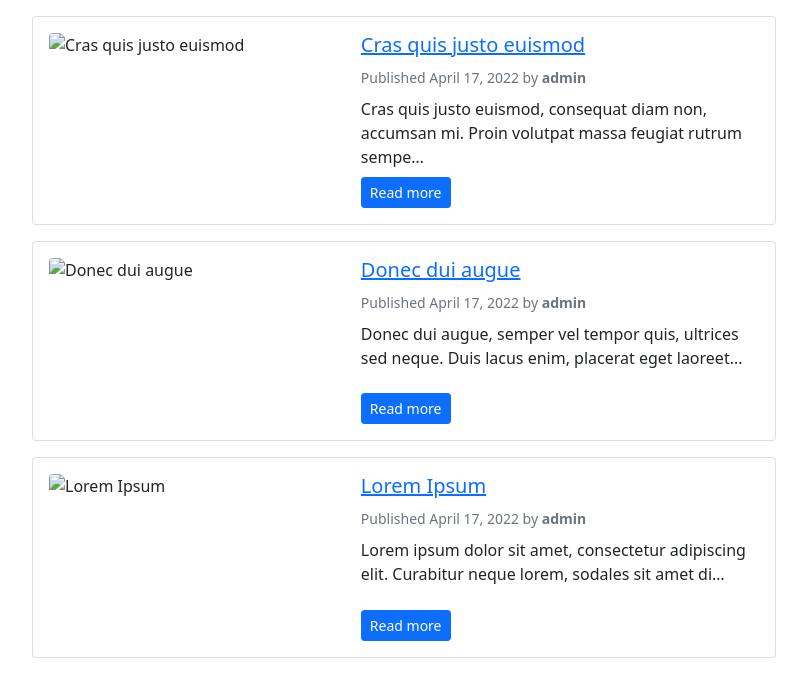
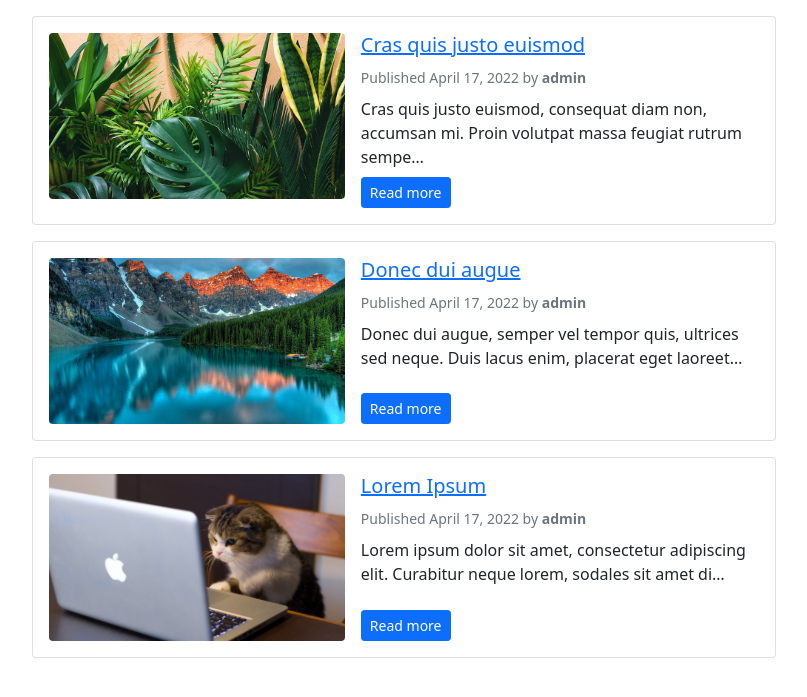
Before and after one commit to ksenia790/blog-api-test, a Django app: page / in a window 1280 px wide. Shown: the part 57-754 px from the top of the page, without its empty margins (236-1043 px from the left). Run offline with Django 4.2, Linux system fonts and the light colour scheme; data comes from the database, SQL or seed files in the repository; both versions use the stored data as it was after the commit; some libraries are stand-ins or nearby versions.

Commit message:
Adding imagies in blog posts

```diff
--- a/blog/blog_api/static/css/style.css
+++ b/blog/blog_api/static/css/style.css
@@ -8,3 +8,7 @@ article img{
     height: auto !important;
     border-radius: .25rem!important;
 }
+
+.featured-image-list{
+    object-fit: cover;
+}
--- a/blog/blog_api/templates/post_detail.html
+++ b/blog/blog_api/templates/post_detail.html
@@ -4,7 +4,7 @@
 {% block content %}
     <article>
         <figure>
-         <img src="https://via.placeholder.com/1280x720" class="rounded" alt="{{post.title}}">
+         <img src="{{ post.image.url }}" class="rounded" alt="{{post.title}}">
         </figure>
         <div class="mt-3">
             <h1>{{post.title}}</h1>
--- a/blog/blog_api/templates/post_list.html
+++ b/blog/blog_api/templates/post_list.html
@@ -1,13 +1,17 @@
 {% extends 'base.html' %}
 
 {% block content %}
+{% if tag %}
+<h2 class="mb-3">Posts tagged with "{{ tag.name }}"</h2>
+{% endif %}
+
 {% for post in posts %}
 <div class="card mb-3">
     <div class="card-body">
         <div class="row g-0">
             <div class="col-md-5">
                 <div class="ratio ratio-16x9">
-                        <img src="https://via.placeholder.com/1280x720" class="rounded" alt="{{post.title}}">
+                    <img src="{{ post.image.url }}" class="rounded featured-image-list" alt="{{post.title}}">
                 </div>
             </div>
             <div class="col-md-7 ps-md-3 pt-3 pt-md-0 d-flex flex-column">
@@ -17,6 +21,7 @@
                         {{ post.title }}
                     </a>
                 </h2>
+
                 <div class="text-muted">
                     <small>
                         Published {{ post.publish.date }} by <strong>{{ post.author }}</strong>
@@ -25,6 +30,7 @@
 
 
                 <p class="card-text mb-auto py-2">{{ post.body|safe|striptags|truncatechars:100 }}</p>
+
 
                 <div>
                     <a href="{{ post.get_absolute_url }}" class="btn btn-primary btn-sm">Read more</a>
@@ -36,5 +42,7 @@
 </div>
 
 {% endfor %}
+
 {% include "pagination.html" with page=posts %}
+
 {% endblock content %}
```
Also changed, not shown: blog/blog_api/db.sqlite3, blog/blog_api/media/featured_image/2022/04/17/cat-proger.jpeg (added), blog/blog_api/media/featured_image/2022/04/17/cat-programmer.jpg (added), blog/blog_api/media/featured_image/2022/04/17/nature.jpg (added), blog/blog_api/media/featured_image/2022/04/17/plants.jpg (added). Lines whose indentation alone changed are shown as unchanged.
